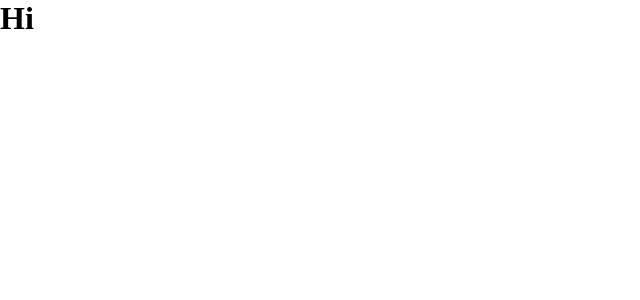
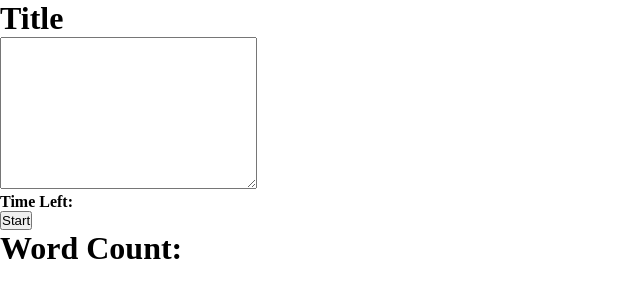
Before and after one commit to jeremydurden/speedtyping, a React (Create React App) app: page / in a window 1280 px wide. Shown: the top 300 px of the page, without its empty margins (0-640 px from the left). Built offline with nearby package versions, Linux system fonts and the light colour scheme.

Commit message:
building skeleton

```diff
--- a/src/App.js
+++ b/src/App.js
@@ -2,9 +2,13 @@ import "./App.css";
 
 function App() {
   return (
-    <>
-      <h1>Hi</h1>
-    </>
+    <div className="App">
+      <h1 className="Title">Title</h1>
+      <textarea name="textarea" id="textarea" cols="30" rows="10" />
+      <h4>Time Left: </h4>
+      <button>Start</button>
+      <h1>Word Count: </h1>
+    </div>
   );
 }
 
```
Also changed, not shown: 1 other file (tests, documents, lock files or other folders).
